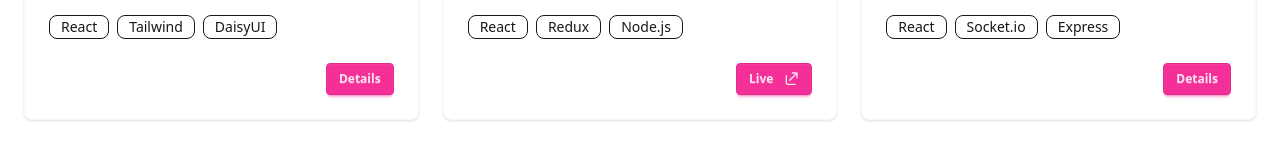
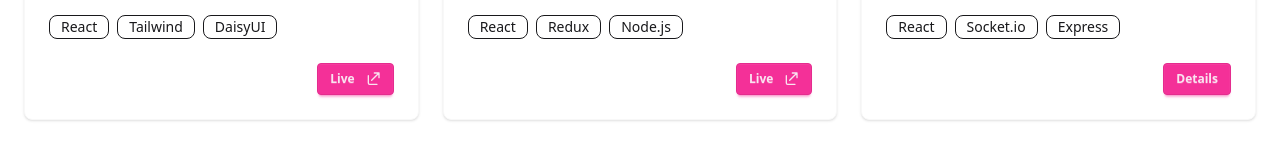
Before and after one commit to brijehssingh/PortFolio2, a React (Vite) app: page /projects in a window 1280 px wide. Shown: the part 225-378 px from the top of the page. Built offline with nearby package versions, Linux system fonts and the light colour scheme.

Commit message:
Update projects.js

```diff
--- a/src/data/projects.js
+++ b/src/data/projects.js
@@ -4,7 +4,7 @@ export const projects = [
     title: "Personal Portfolio Website",
     desc: "Responsive portfolio built with React + DaisyUI.",
     tech: ["React", "Tailwind", "DaisyUI"],
-    link: "/projects#portfolio-site",
+    link: "https://portfolio3-voev.onrender.com",
   },
   {
     id: "ecommerce",
```
